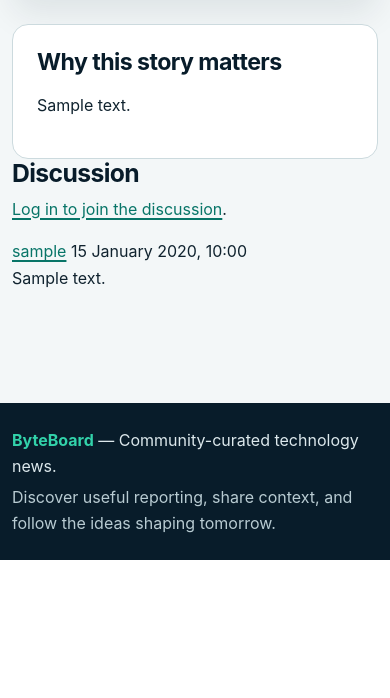
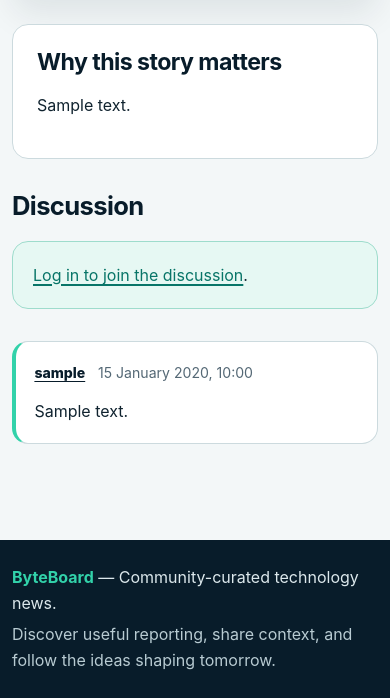
Before and after one commit to AbdulkadirKhoujja/codeinstitute-milestone-3-project, a Django app: page /posts/1/ in a window 390 px wide. Shown: the part 363-1061 px from the top of the page. Before the commit the page ends 923 px from the top, so only its background shows below. Run offline with Django 5.2, Linux system fonts and the light colour scheme; tables that the repository leaves empty hold one stand-in row (values such as "Sample post").

Commit message:
style: add responsive discussion presentation

```diff
--- a/static/css/style.css
+++ b/static/css/style.css
@@ -459,6 +459,76 @@ textarea.form-control {
   margin-bottom: 1rem;
 }
 
+.comments-section {
+  margin-top: clamp(2rem, 6vw, 4rem);
+}
+
+.comments-section > h2 {
+  font-size: clamp(1.6rem, 4vw, 2.35rem);
+}
+
+.comment-form,
+.comment-sign-in {
+  background: #e6f8f3;
+  border: 0.08rem solid #9edccc;
+  border-radius: var(--bb-radius);
+  margin-block: 1.25rem 2rem;
+  padding: clamp(1.25rem, 4vw, 2rem);
+}
+
+.comment-form label {
+  color: var(--bb-navy);
+  display: block;
+  font-weight: 750;
+  margin-bottom: 0.4rem;
+}
+
+.comment-list {
+  display: grid;
+  gap: 1rem;
+}
+
+.comment-card {
+  background: var(--bb-surface);
+  border: 0.08rem solid var(--bb-border);
+  border-left: 0.3rem solid var(--bb-teal);
+  border-radius: var(--bb-radius);
+  padding: clamp(1.15rem, 4vw, 1.75rem);
+}
+
+.comment-card__header {
+  align-items: center;
+  color: var(--bb-muted);
+  display: flex;
+  flex-wrap: wrap;
+  font-size: 0.88rem;
+  gap: 0.45rem 0.8rem;
+  margin-bottom: 0.9rem;
+}
+
+.comment-card__header > a {
+  color: var(--bb-navy);
+  font-weight: 800;
+}
+
+.comment-card__body > :last-child {
+  margin-bottom: 0;
+}
+
+.comment-card .owner-actions {
+  border-top: 0.08rem solid var(--bb-border);
+  font-size: 0.9rem;
+  margin-top: 1rem;
+  padding-top: 0.8rem;
+}
+
+.comment-preview {
+  background: var(--bb-canvas);
+  border-left: 0.3rem solid var(--bb-coral);
+  margin-block: 1.5rem;
+  padding: 1rem;
+}
+
 .owner-actions {
   align-items: center;
   display: flex;
```
